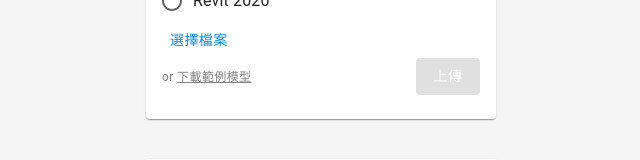
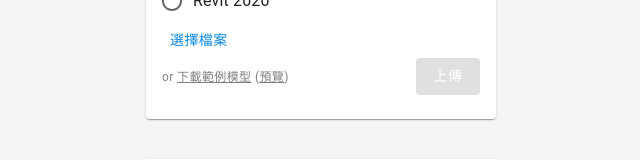
Before and after one commit to yuantsai1115/join-elements-frontend, a React (Create React App) app: page / in a window 1280 px wide. Shown: the part 284-444 px from the top of the page, without its empty margins (319-959 px from the left). Built offline with nearby package versions, Linux system fonts and the light colour scheme.

Commit message:
Add preview for sample model

```diff
--- a/src/features/JoinElements/JoinElements.tsx
+++ b/src/features/JoinElements/JoinElements.tsx
@@ -122,6 +122,11 @@ const JoinElements: FC<any> = (): ReactElement => {
                                     <a href="./sample model.rvt" style={{ color: 'gray' }}>
                                         下載範例模型
                                     </a>
+                                    {' ('}
+                                    <a target="_blank" href="https://viewer.bimu.io/share/models/62b02fbbb776ea0004834168" style={{ color: 'gray' }}>
+                                        預覽
+                                    </a>
+                                    {')'}
                                 </Typography>
                             </Box>
                             <Box sx={{ display: 'flex', justifyContent: 'space-between', verticalAlign: 'center' }}>
```
